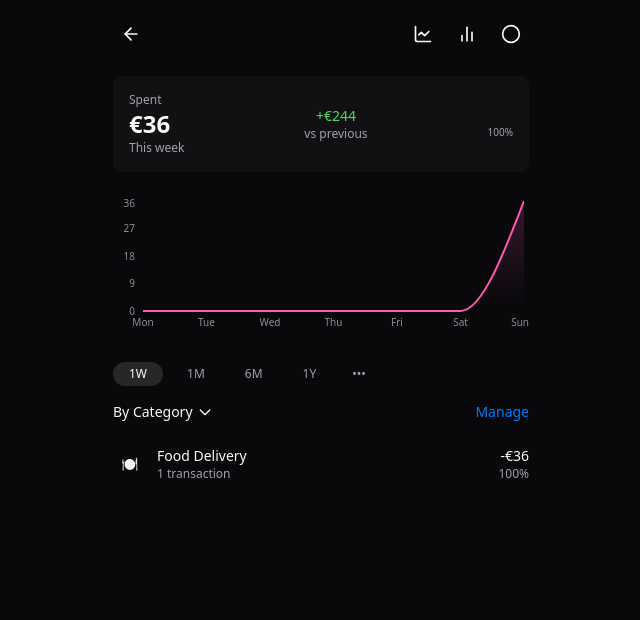
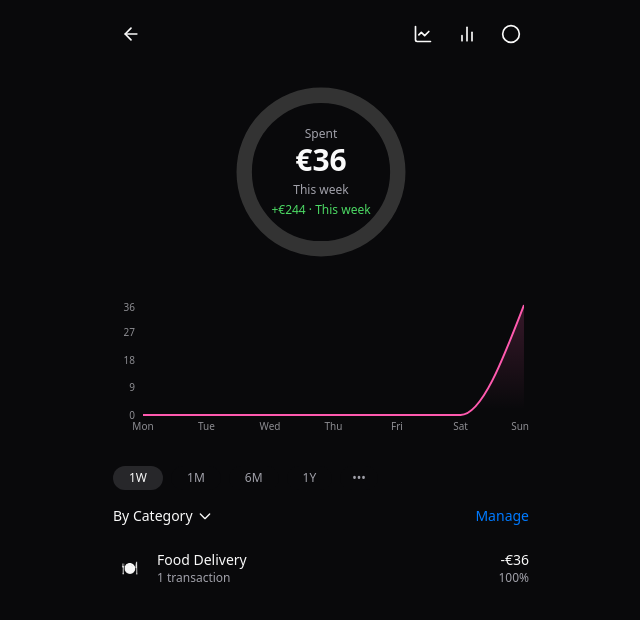
Before and after one commit to Murat-on-github/electra-app-caonyx, a React (Vite) app: page / in a window 1280 px wide. Shown: the top 620 px of the page, without its empty margins (319-959 px from the left). Built offline with nearby package versions, Linux system fonts and the light colour scheme.

Commit message:
Reverted to commit 15452e7062c0700b800afcfc9d8ad2530bb750c8

```diff
--- a/src/components/SpendingOverview.tsx
+++ b/src/components/SpendingOverview.tsx
@@ -1,14 +1,13 @@
 
 import React from "react";
 import { SpendingData } from "../types/finance";
-import { cn } from "@/lib/utils";
 
 interface SpendingOverviewProps {
   data: SpendingData;
 }
 
 const SpendingOverview: React.FC<SpendingOverviewProps> = ({ data }) => {
-  // Calculate total percentage covered by categories for the progress indicators
+  // Calculate total percentage covered by categories for the progress ring
   const totalPercentage = Math.min(
     data.categories.reduce((total, category) => total + category.percentage, 0),
     100
@@ -21,48 +20,66 @@ const SpendingOverview: React.FC<SpendingOverviewProps> = ({ data }) => {
       : "text-finance-pink";
   };
 
+  // Create segments for the circular progress
+  const createCircleSegments = () => {
+    const segments = [];
+    let startAngle = 0;
+
+    data.categories.forEach((category, index) => {
+      const segmentLength = (category.percentage / 100) * 100;
+
+      segments.push(
+        <circle
+          key={category.id}
+          cx="50"
+          cy="50"
+          r="40"
+          fill="none"
+          stroke={`theme('colors.${category.color}')`}
+          strokeWidth="8"
+          strokeLinecap="round"
+          className="circle-progress"
+          strokeDasharray={`${segmentLength} ${100 - segmentLength}`}
+          strokeDashoffset={-(startAngle * 100 / 100)}
+          style={{
+            stroke: `var(--tw-colors-${category.color.split('-')[1].toLowerCase()})`,
+          }}
+        />
+      );
+
+      startAngle += category.percentage / 100;
+    });
+
+    return segments;
+  };
+
   return (
-    <div className="mb-6 bg-secondary/30 rounded-lg p-4">
-      <div className="flex items-center justify-between">
-        {/* Left section - Total spent */}
-        <div className="flex flex-col">
+    <div className="flex flex-col items-center justify-center mb-6">
+      <div className="relative w-48 h-48 mb-2">
+        {/* Gray background circle */}
+        <svg className="w-full h-full progress-circle" viewBox="0 0 100 100">
+          <circle
+            cx="50"
+            cy="50"
+            r="40"
+            fill="none"
+            stroke="#333"
+            strokeWidth="8"
+          />
+          {/* Colored segments */}
+          {createCircleSegments()}
+        </svg>
+
+        {/* Text in the middle */}
+        <div className="absolute inset-0 flex flex-col items-center justify-center">
           <p className="text-xs text-muted-foreground">Spent</p>
-          <h2 className="text-2xl font-bold">€{data.totalSpent.toLocaleString()}</h2>
-          <p className="text-xs text-muted-foreground">{data.timeFrame}</p>
-        </div>
-
-        {/* Middle section - Previous period change */}
-        {data.previousPeriodChange && (
-          <div className="flex flex-col items-center">
-            <p className={`text-sm ${getPreviousPeriodChangeColor()}`}>
+          <h1 className="text-3xl font-bold">€{data.totalSpent.toLocaleString()}</h1>
+          <p className="text-xs text-muted-foreground mt-1">{data.timeFrame}</p>
+          {data.previousPeriodChange && (
+            <p className={`text-xs mt-1 ${getPreviousPeriodChangeColor()}`}>
               {data.previousPeriodChange.isIncrease ? "+" : "-"}€
-              {data.previousPeriodChange.amount.toLocaleString()}
+              {data.previousPeriodChange.amount} · {data.timeFrame}
             </p>
-            <p className="text-xs text-muted-foreground">vs previous</p>
-          </div>
-        )}
-
-        {/* Right section - Category indicators */}
-        <div className="flex items-center space-x-1">
-          {data.categories.slice(0, 3).map((category) => (
-            <div
-              key={category.id}
-              className="flex flex-col items-center"
-            >
-              <div
-                className="w-3 h-3 rounded-full mb-1"
-                style={{
-                  backgroundColor: `var(--tw-colors-${category.color.split('-')[1].toLowerCase()})`
-                }}
-              ></div>
-              <p className="text-[10px] text-muted-foreground">{category.percentage}%</p>
-            </div>
-          ))}
-          {data.categories.length > 3 && (
-            <div className="flex flex-col items-center">
-              <div className="w-3 h-3 rounded-full mb-1 bg-muted"></div>
-              <p className="text-[10px] text-muted-foreground">+{data.categories.length - 3}</p>
-            </div>
           )}
         </div>
       </div>
```
